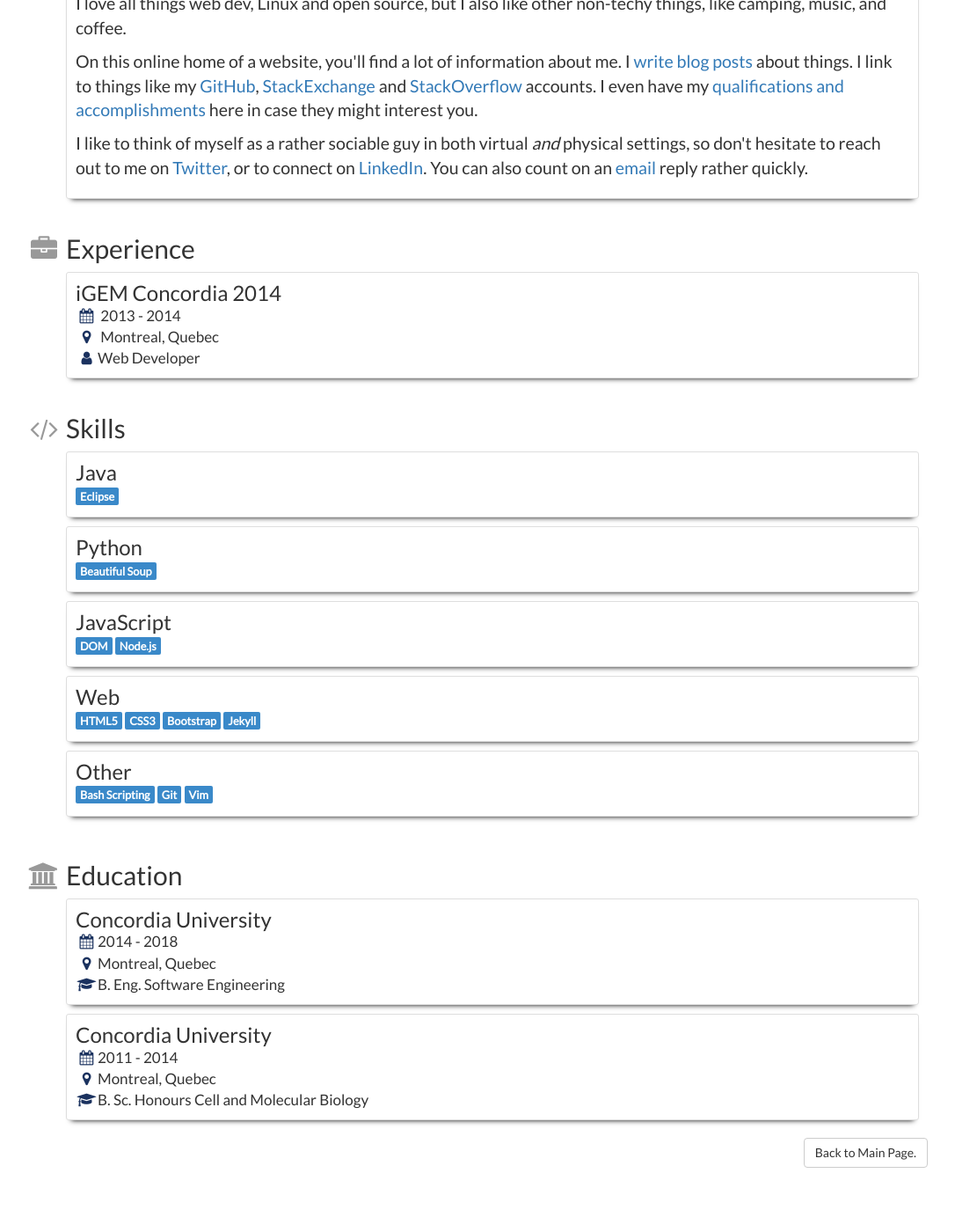
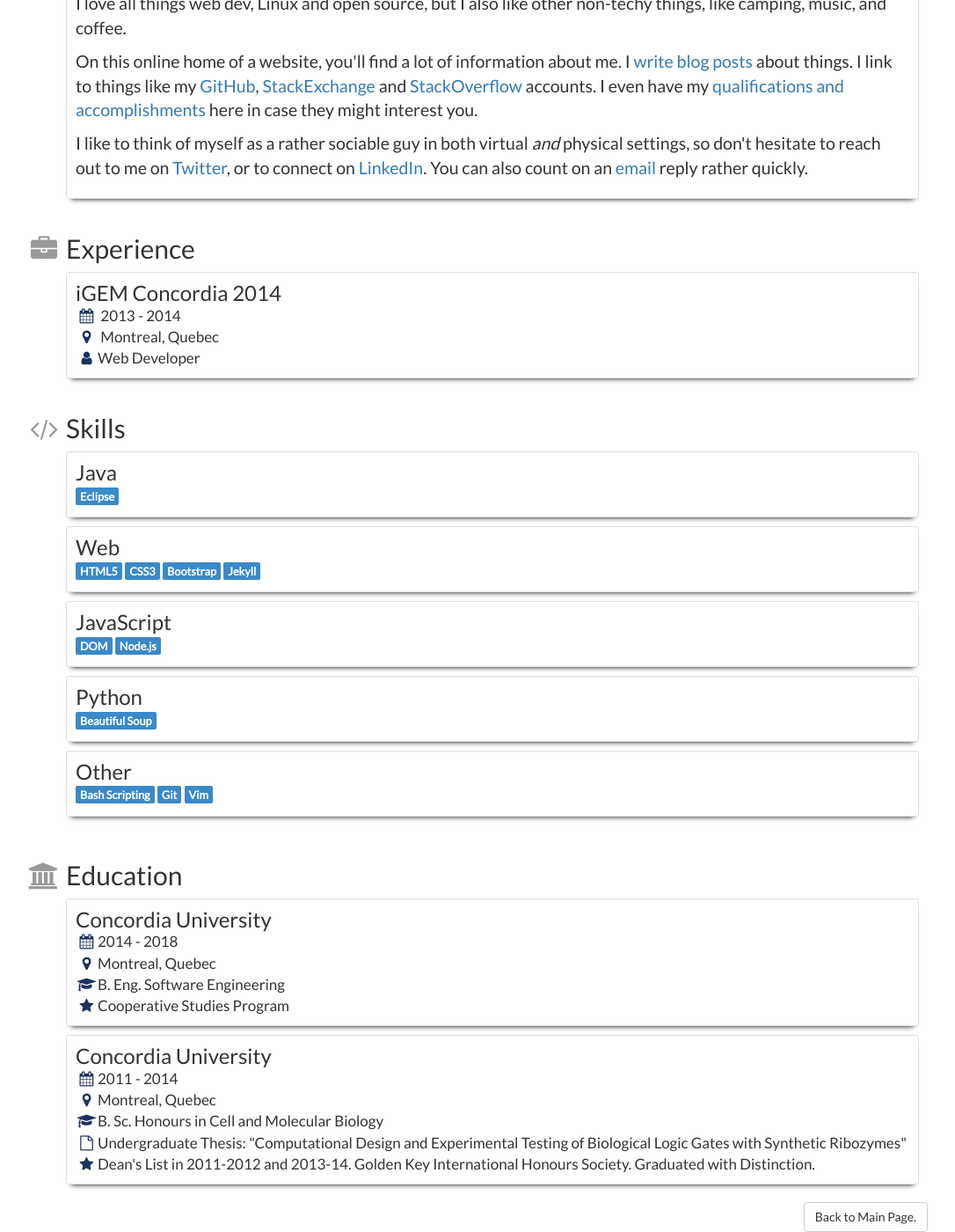
Before and after one commit to lancelafontaine/lancelafontaine.github.io, a Jekyll site: the page built from about/index.html, in a window 1280 px wide and 1400 px high, scrolled down 463 px. Shown: the whole window at 88% size, without its empty margins (105-1191 px from the left). Built offline with Jekyll 4.4.1, drawn with Linux system fonts in a browser that asks for light colours; nearby versions of some CDN libraries; Markdown is read by kramdown in place of the engine named in the settings; before the commit the page ends 1790 px from its top, so only the background shows below that.

Commit message:
updates the font awesome CDN. Adds information to the Education cards in thee About Me page.

```diff
--- a/_includes/header.html
+++ b/_includes/header.html
@@ -13,7 +13,7 @@
     <link rel="stylesheet" href="https://maxcdn.bootstrapcdn.com/bootstrap/3.3.0/css/bootstrap.min.css">
 
     <!-- Font Awesome CSS-->
-    <link href="//netdna.bootstrapcdn.com/font-awesome/4.0.3/css/font-awesome.css" rel="stylesheet">
+    <link href="//maxcdn.bootstrapcdn.com/font-awesome/4.2.0/css/font-awesome.min.css" rel="stylesheet">
 
     <!-- Open Sans Light font -->
     <link href='http://fonts.googleapis.com/css?family=Lato:400' rel='stylesheet' type='text/css'>
--- a/about/index.html
+++ b/about/index.html
@@ -74,47 +74,18 @@
                     <div class="when"><i class="fa fa-calendar"></i>2014 - 2018</div>
                     <div class="where"><i class="fa fa-map-marker"></i>Montreal, Quebec</div>
                     <div class="degree"><i class="fa fa-graduation-cap"></i>B. Eng. Software Engineering</div>
+                    <div class="degree"><i class="fa fa-star"></i>Cooperative Studies Program</div>
                 </div>
                 <div class="skillGroup card">
                     <h3>Concordia University</h3>
                     <div class="when"><i class="fa fa-calendar"></i>2011 - 2014</div>
                     <div class="where"><i class="fa fa-map-marker"></i>Montreal, Quebec</div>
-                    <div class="degree"><i class="fa fa-graduation-cap"></i>B. Sc. Honours Cell and Molecular Biology</div>
+                    <div class="degree"><i class="fa fa-graduation-cap"></i>B. Sc. Honours in Cell and Molecular Biology</div>
+                    <div class="degree"><i class="fa fa-file-o"></i>Undergraduate Thesis: "Computational Design and Experimental Testing of Biological Logic Gates with Synthetic Ribozymes" </div>
+                    <div class="degree"><i class="fa fa-star"></i>Dean's List in  2011-2012 and 2013-14. Golden Key International Honours Society. Graduated with Distinction. </div>
                 </div>
             </div>
         </section>
-
-
-
-
-
-
-
-
-
-
-
-
-
-
-
-
-
-
-
-
-
-
-
-
-
-
-
-
-
-
-
-
 
           <a class="returnlink btn btn-default" href="/">Back to Main Page.</a>
         </div>
--- a/css/stylesheet.css
+++ b/css/stylesheet.css
@@ -166,7 +166,6 @@
     -moz-border-radius: 2px;
     -webkit-border-radius: 2px;
 }
-
 
 .postsummary {
   margin: 0 15px;
```
Also changed, not shown: other parts of about/index.html (+7 -7 lines), 4 other files.
